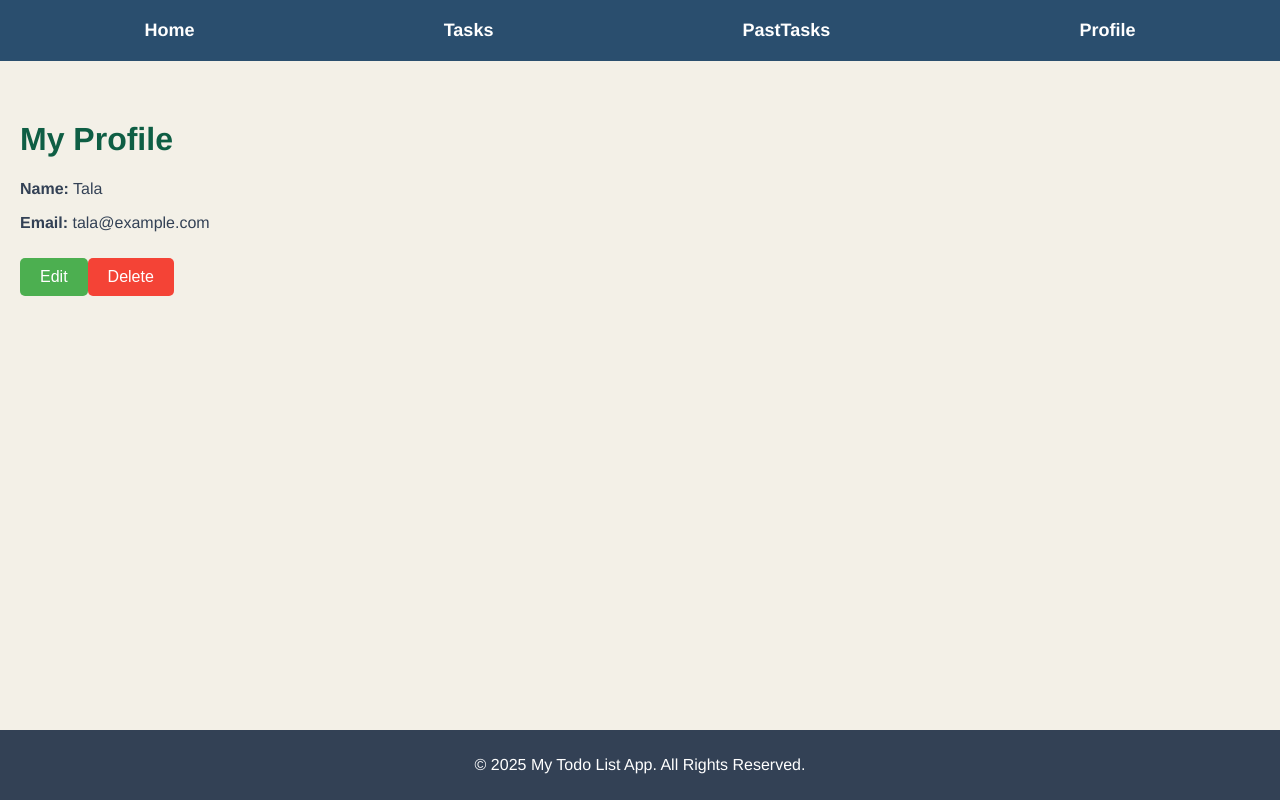
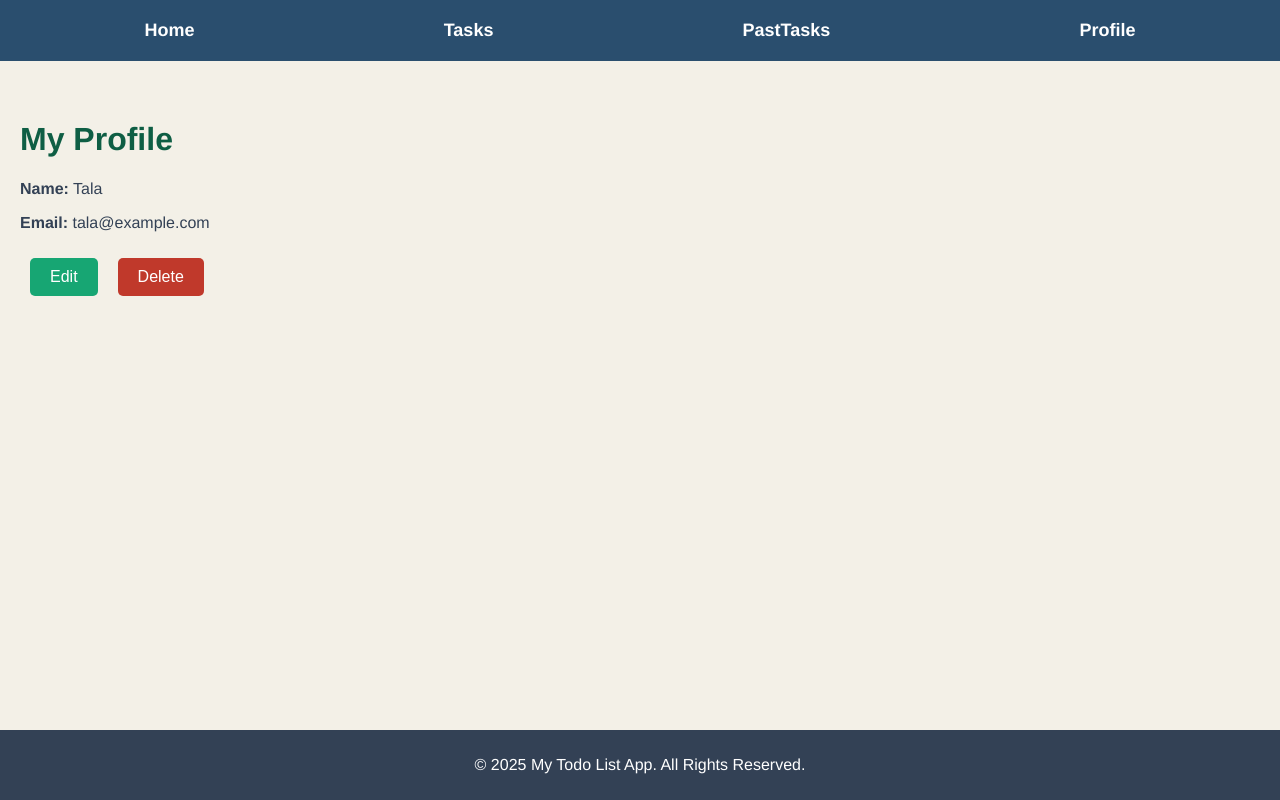
Before and after one commit to kamel-Ibrahim/todo-01, a React (Create React App) app: page /profile in a window 1280 px wide. Built offline with nearby package versions, Linux system fonts and the light colour scheme.

Commit message:
fixed the button colors and margin added to profile.jsx

```diff
--- a/src/components/Button.js
+++ b/src/components/Button.js
@@ -1,27 +1,33 @@
 import React from 'react';
 
-// Button component that takes label, onClick handler, and style type
 const Button = ({ label, onClick, type = 'primary' }) => {
+  const pomeColor = getComputedStyle(document.documentElement).getPropertyValue('--pome').trim();
+
+
+
+  const mintColor = getComputedStyle(document.documentElement).getPropertyValue('--mint').trim();
+
+
   const buttonStyles = {
     primary: {
-      backgroundColor: '#4CAF50', // Green for Save
+      backgroundColor: mintColor || '#4CAF50',
       color: 'white',
       padding: '10px 20px',
       border: 'none',
       borderRadius: '5px',
       cursor: 'pointer',
       fontSize: '16px',
-      margin: '10px 0',
+      margin: '10px 10px',
     },
     delete: {
-      backgroundColor: '#f44336', // Red for Delete
+      backgroundColor: pomeColor || '#f44336',
       color: 'white',
       padding: '10px 20px',
       border: 'none',
       borderRadius: '5px',
       cursor: 'pointer',
       fontSize: '16px',
-      margin: '10px 0',
+      margin: '10px 10px',
     },
   };
 
--- a/src/pages/Profile.jsx
+++ b/src/pages/Profile.jsx
@@ -1,5 +1,6 @@
 import React, { useState } from 'react';
-import Button from '../components/Button';
+import Button from '../components/Button'; // Import the Button component
+
 export default function Profile() {
   const [user, setUser] = useState({
     name: 'Tala',
```
